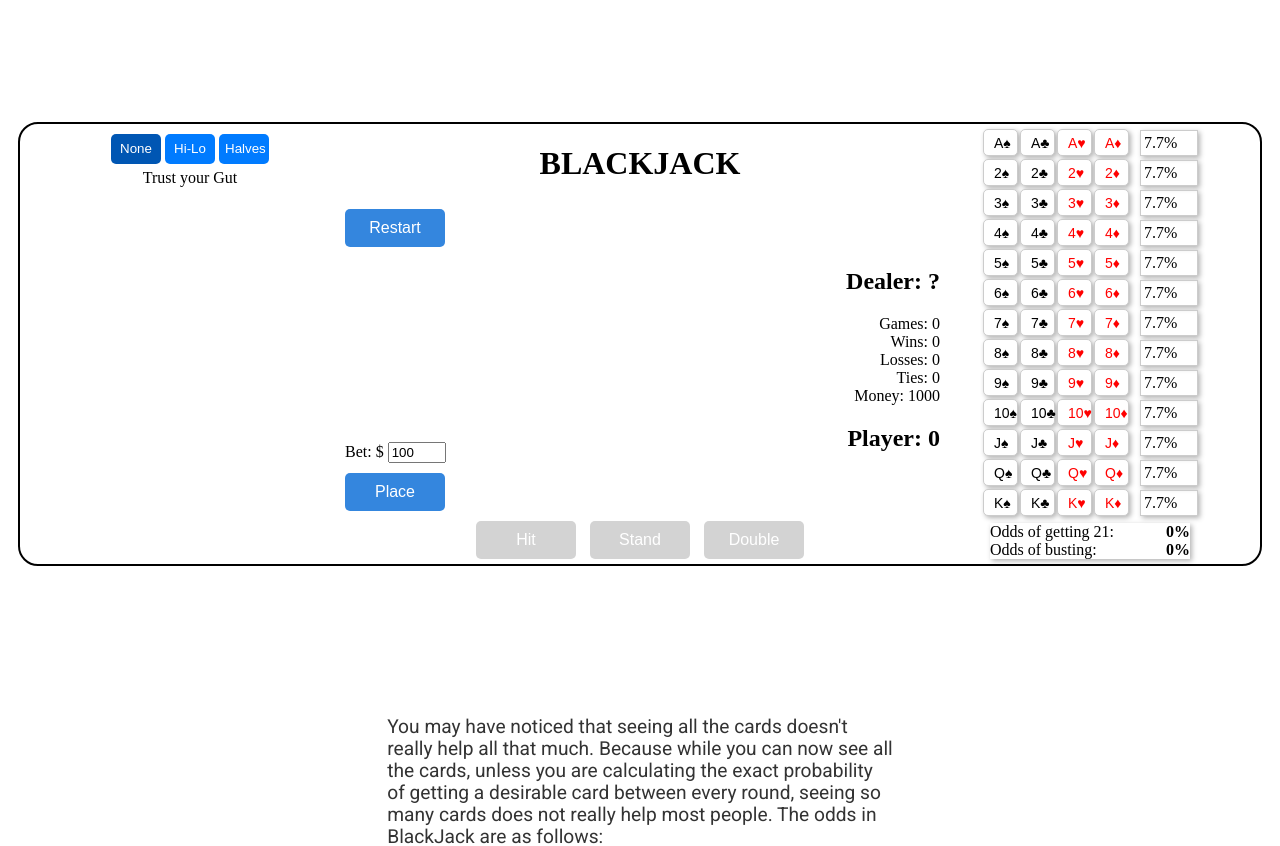
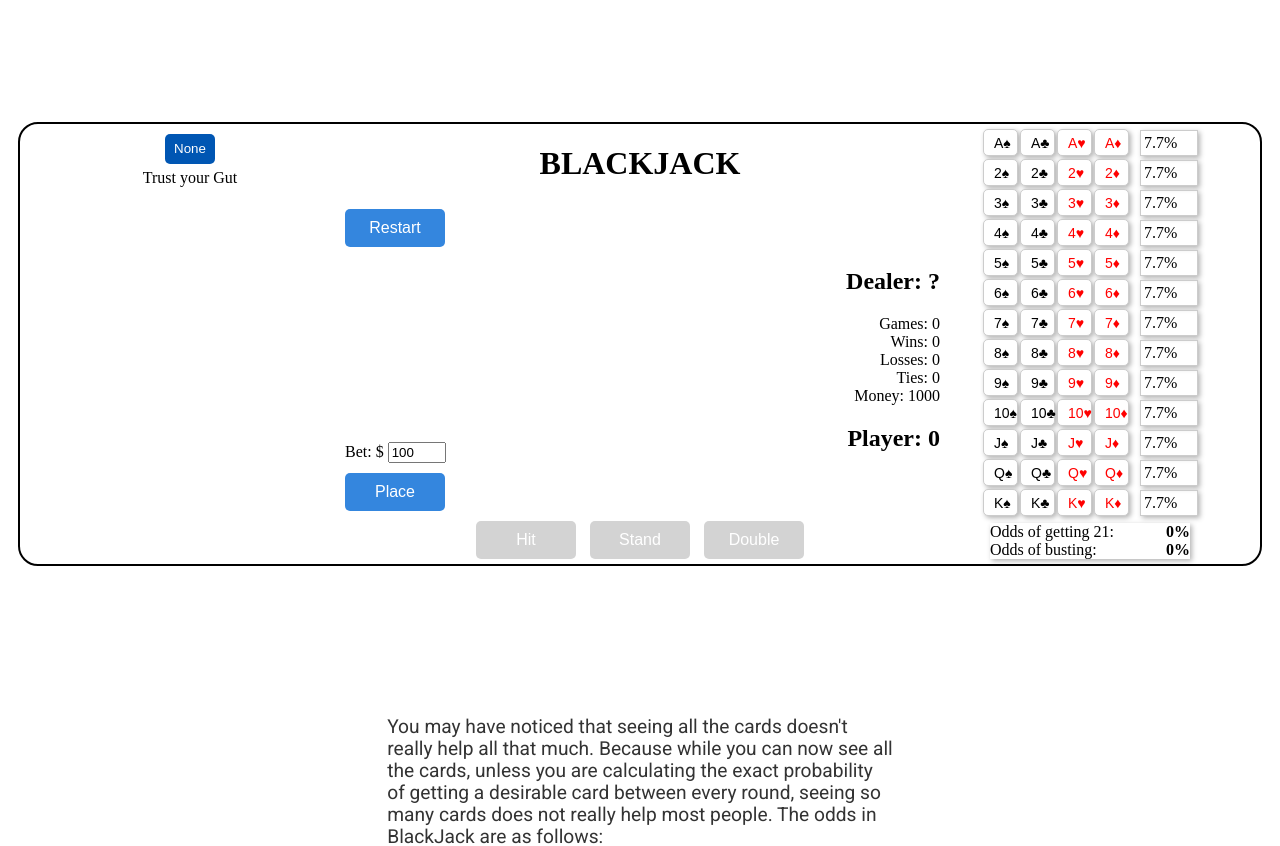
Before and after one commit to lukelin15/CardCounting, a SvelteKit app: page / in a window 1280 px wide. Shown: the part 2140-2986 px from the top of the page. Built offline with nearby package versions, Linux system fonts and the light colour scheme.

Commit message:
choose which counting methods are available

```diff
--- a/src/components/App.svelte
+++ b/src/components/App.svelte
@@ -59,7 +59,7 @@
     </p>
     <div style="height: 25px;"></div>
   </body>
-  <Base stats=true/>
+  <Base stats=true countMode=1/>
   <div style="height: 50px;"></div>
   <body>
     <p>
@@ -112,7 +112,7 @@
     </p>
     <div style="height: 25px;"></div>
   </body>
-  <Base stats=true simulate=true counts=true svgId="graph2"/>
+  <Base stats=true simulate=true counts=true svgId="graph2" countMode=2/>
   <body>
   <div class="header">
     <h2>Part 3:</h2>
--- a/src/components/Base.svelte
+++ b/src/components/Base.svelte
@@ -10,6 +10,7 @@
   // customization
   export let stats = false;
   export let simulate = false;
+  export let countMode = 0;
 
   // deck initializing stuff
   let vals = ['A', '2', '3', '4', '5', '6', '7', '8', '9', '10', 'J', 'Q', 'K'];
@@ -420,7 +421,7 @@
     {#if simulate}
     <h2>Counting</h2>
     {/if}
-    <Counting on:modeChange={handleModeChange} counts={runningCount} bet= {reccBet} dealerHand={dealerHand} playerHand={playerHand} dealerSecond={dealerHand[1]}/>
+    <Counting on:modeChange={handleModeChange} counts={runningCount} bet= {reccBet} dealerHand={dealerHand} playerHand={playerHand} dealerSecond={dealerHand[1]} {countMode}/>
       {#if simulate}
         <CountsGraph {runningWins} {runningLoss}/>
       {/if}
--- a/src/components/Counting.svelte
+++ b/src/components/Counting.svelte
@@ -12,6 +12,8 @@
   export let playerHand = [];
   export let dealerHand = [];
   export let dealerSecond = '';
+
+  export let countMode;
 
   $: combinedHands = [...playerHand, ...dealerHand.filter(card => card !== dealerSecond)];
   $: cardCounts = combinedHands.reduce((acc, card) => {
@@ -42,9 +44,15 @@
 <div class="container">
   <div class="counting">
     <div class="buttons">
-    <button on:click={() => changeMode('none')} disabled={mode === 'none'}>None</button>
-    <button on:click={() => changeMode('hi-lo')} disabled={mode === 'hi-lo'}>Hi-Lo</button>
-    <button on:click={() => changeMode('halves')} disabled={mode === 'halves'}>Halves</button>
+    {#if countMode == 0 || countMode == 1}
+      <button on:click={() => changeMode('none')} disabled={mode === 'none'}>None</button>
+    {/if}
+    {#if countMode == 0 || countMode == 2}
+      <button on:click={() => changeMode('hi-lo')} disabled={mode === 'hi-lo'}>Hi-Lo</button>
+    {/if}
+    {#if countMode == 0 || countMode == 3}
+      <button on:click={() => changeMode('halves')} disabled={mode === 'halves'}>Halves</button>
+    {/if}
   </div>
   <div class="description" transition:fade>
     {#if mode == 'none'}
```
